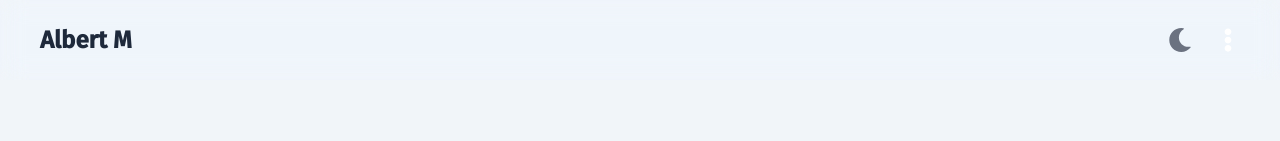
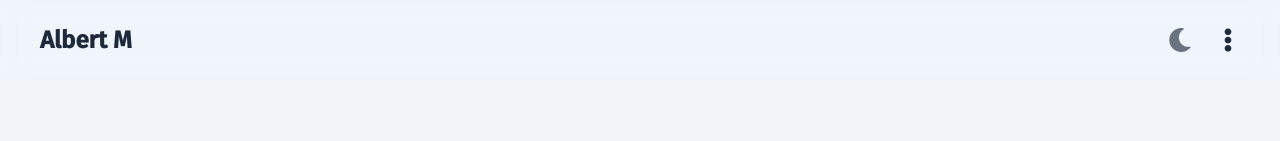
Before and after one commit to alberme/alberme.github.io, a React (Create React App) app: page / in a window 1280 px wide. Shown: the top 141 px of the page. Built offline with nearby package versions, Linux system fonts and the light colour scheme.

Commit message:
fix(style): remove text-white

```diff
--- a/src/components/HeaderNav.js
+++ b/src/components/HeaderNav.js
@@ -26,8 +26,8 @@ const Nav = tw.nav`
 const MenuButton = tw.button`
   ${p => p.$shrink ? "text-lg" : "text-2xl"}
   bg-transparent
-  text-white
   cursor-pointer
+
 `
 
 const NavMenu = tw.div`
```
